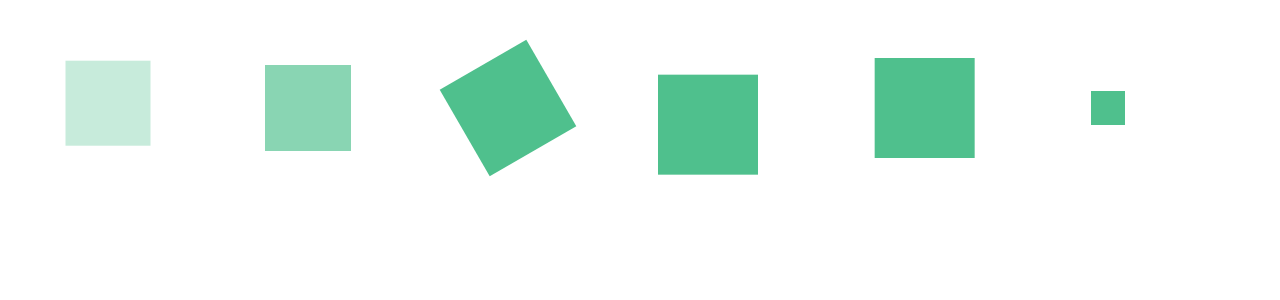
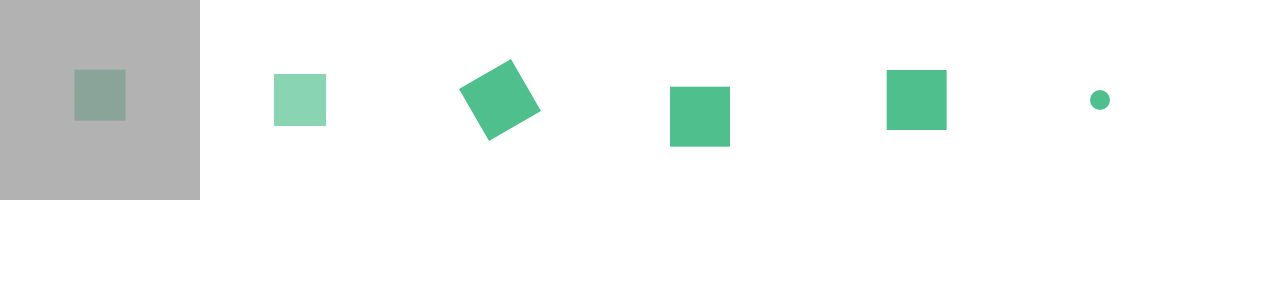
Before and after one commit to limichange/my-animation-list, a Vue app: page / in a window 1280 px wide. Shown: the top 300 px of the page. Built offline with nearby package versions, Linux system fonts and the light colour scheme.

Commit message:
Add circle

```diff
--- a/package.json
+++ b/package.json
@@ -11,6 +11,7 @@
     "lint": "eslint --ext .js,.vue src"
   },
   "dependencies": {
+    "normalize.css": "^7.0.0",
     "vue": "^2.4.2"
   },
   "devDependencies": {
--- a/src/App.vue
+++ b/src/App.vue
@@ -2,36 +2,38 @@
   <div id="app">
     <div class="list">
       <box>
-        <square class="arrow" />
+        <squareBlock class="arrow" />
       </box>
       <box>
-        <square class="point" />
+        <squareBlock class="point" />
       </box>
       <box>
-        <square class="rotate" />
+        <squareBlock class="rotate" />
       </box>
       <box>
-        <square class="move" />
+        <squareBlock class="move" />
       </box>
       <box>
-        <square class="move2" />
+        <squareBlock class="move2" />
       </box>
       <box>
-        <square class="scale" />
+        <circleBlock class="scale" />
       </box>
     </div>
   </div>
 </template>
 
 <script>
-import square from './components/square'
+import squareBlock from './components/squareBlock'
 import box from './components/box'
+import circleBlock from './components/circleBlock'
 
 export default {
   name: 'app',
   components: {
-    square,
-    box
+    squareBlock,
+    box,
+    circleBlock
   }
 }
 </script>
@@ -44,6 +46,9 @@ export default {
 }
 
 .list {
+  justify-content: flex-start;
+  align-items: flex-start;
+  flex-wrap: wrap;
   display: flex;
 }
 </style>
--- a/src/components/box.vue
+++ b/src/components/box.vue
@@ -1,6 +1,7 @@
 <template>
   <div class="box">
     <slot />
+    <div class="cover"></div>
   </div>
 </template>
 
@@ -12,10 +13,20 @@ export default {
 
 <style lang="less" scoped>
 .box {
+  position: relative;
   display: flex;
   justify-content: center;
   align-items: center;
   width: 200px;
   height: 200px;
+
+  &:hover .cover {
+    position: absolute;
+    width: 100%;
+    height: 100%;
+    top: 0;
+    left: 0;
+    background: rgba(0, 0, 0, .3);
+  }
 }
 </style>
--- a/src/components/square.vue
+++ b/src/components/circleBlock.vue
@@ -1,17 +1,19 @@
 <template>
-  <div class="square"></div>
+  <div class="circleBlock">
+  </div>
 </template>
 
 <script>
 export default {
-  name: 'square'
+  name: 'circleBlock'
 }
 </script>
 
 <style lang="less" scoped>
-.square {
-  width: 100px;
-  height: 100px;
+.circleBlock {
+  width: 60px;
+  height: 60px;
+  border-radius: 60px;
   background-color: #4fc08d;
 }
 </style>
--- /dev/null
+++ b/src/components/squareBlock.vue
@@ -0,0 +1,17 @@
+<template>
+  <div class="square"></div>
+</template>
+
+<script>
+export default {
+  name: 'square'
+}
+</script>
+
+<style lang="less" scoped>
+.square {
+  width: 60px;
+  height: 60px;
+  background-color: #4fc08d;
+}
+</style>
--- a/src/main.js
+++ b/src/main.js
@@ -2,6 +2,8 @@
 // (runtime-only or standalone) has been set in webpack.base.conf with an alias.
 import Vue from 'vue'
 import App from './App'
+
+import 'normalize.css'
 
 import './styles/index.less'
 import './styles/point.less'
```
Also changed, not shown: 1 other file (tests, documents, lock files or other folders).
